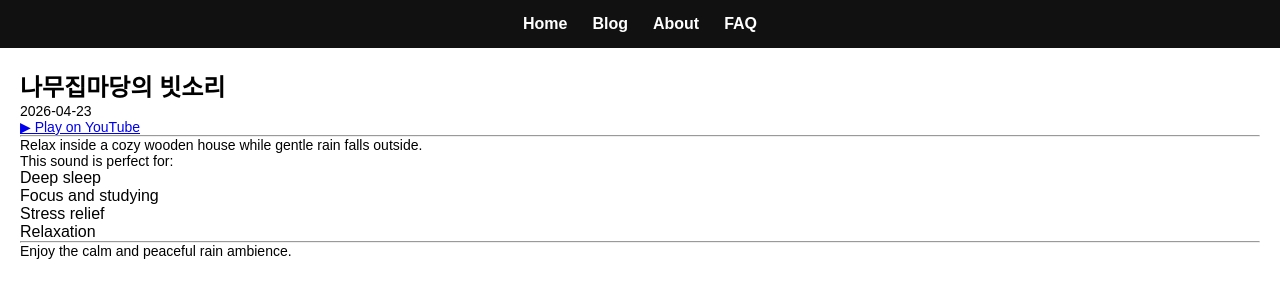
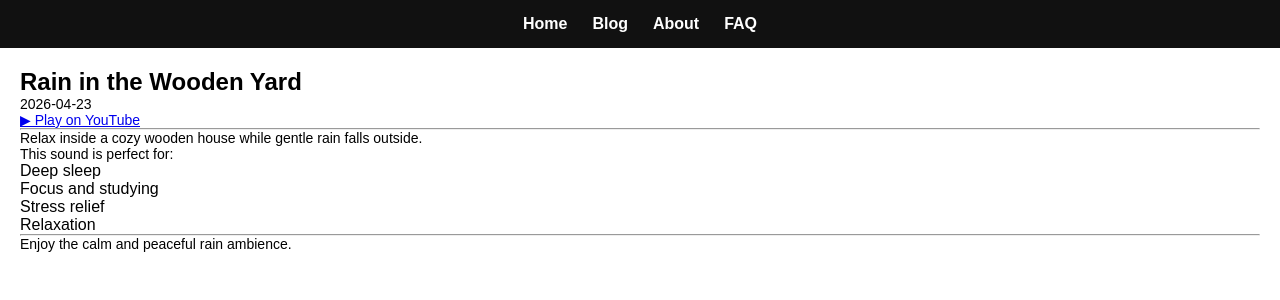
Before and after one commit to choijangwook/rain-deep-sleep, a Jekyll site: the page built from _posts/2026-04-23-나무집마당의 빗소리.md, in a window 1280 px wide. Shown: the top 300 px of the page. Built offline with Jekyll 4.4.1, drawn with Linux system fonts in a browser that asks for light colours.

Commit message:
Update 2026-04-23-나무집마당의 빗소리.md

```diff
--- a/_posts/2026-04-23-나무집마당의 빗소리.md
+++ b/_posts/2026-04-23-나무집마당의 빗소리.md
@@ -1,6 +1,6 @@
 ---
 layout: post
-title: "나무집마당의 빗소리"
+title: "Rain in the Wooden Yard"
 date: 2026-04-23
 youtube_id: z9EeJnHKQ1M
 ---
```
